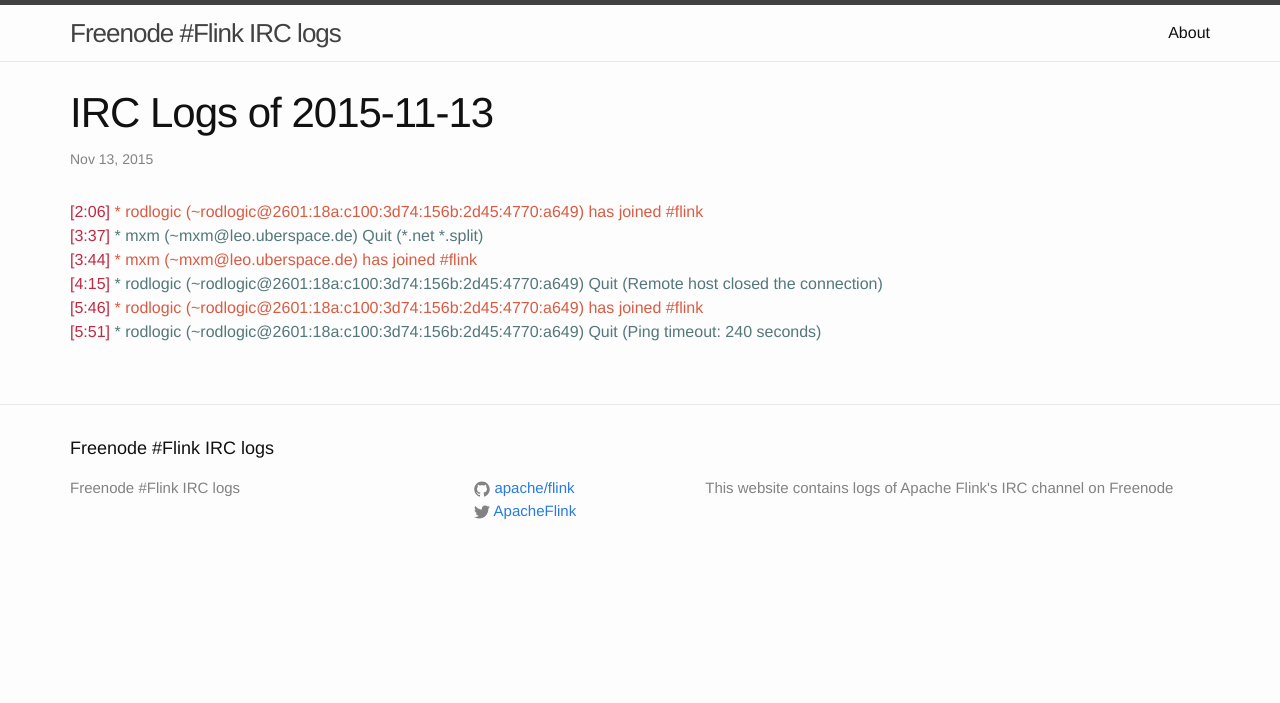
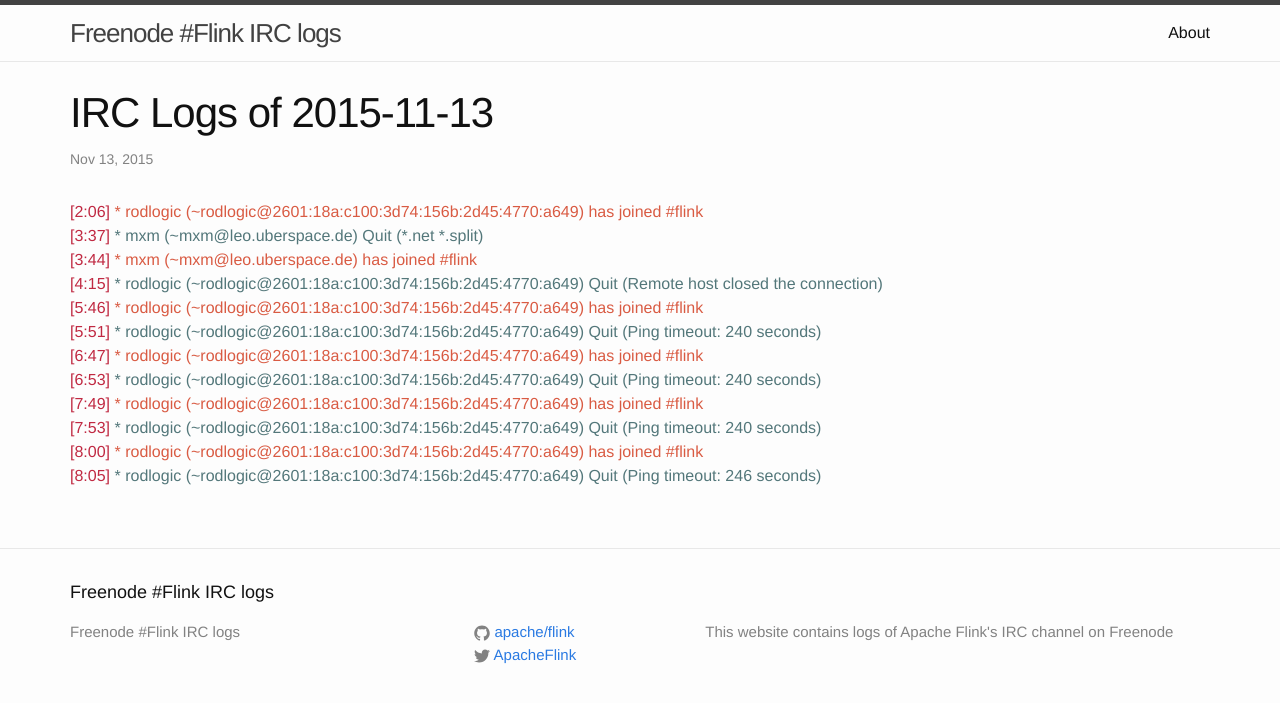
Before and after one commit to flink-irc-logs/flink-irc-logs.github.io, a Jekyll site: the page built from _posts/2015-11-13-logs.markdown, in a window 1280 px wide. Shown: the top 703 px of the page. Built offline with Jekyll 4.4.1, drawn with Linux system fonts in a browser that asks for light colours.

Commit message:
Update of the logs on Fri Nov 13 08:20:43 CET 2015

```diff
--- a/_posts/2015-11-13-logs.markdown
+++ b/_posts/2015-11-13-logs.markdown
@@ -10,3 +10,9 @@
 <span class="irc-date">[4:15]</span> <span class="irc-navy">* rodlogic (~rodlogic@2601:18a:c100:3d74:156b:2d45:4770:a649) Quit (Remote host closed the connection)</span><br />
 <span class="irc-date">[5:46]</span> <span class="irc-green">* rodlogic (~rodlogic@2601:18a:c100:3d74:156b:2d45:4770:a649) has joined #flink</span><br />
 <span class="irc-date">[5:51]</span> <span class="irc-navy">* rodlogic (~rodlogic@2601:18a:c100:3d74:156b:2d45:4770:a649) Quit (Ping timeout: 240 seconds)</span><br />
+<span class="irc-date">[6:47]</span> <span class="irc-green">* rodlogic (~rodlogic@2601:18a:c100:3d74:156b:2d45:4770:a649) has joined #flink</span><br />
+<span class="irc-date">[6:53]</span> <span class="irc-navy">* rodlogic (~rodlogic@2601:18a:c100:3d74:156b:2d45:4770:a649) Quit (Ping timeout: 240 seconds)</span><br />
+<span class="irc-date">[7:49]</span> <span class="irc-green">* rodlogic (~rodlogic@2601:18a:c100:3d74:156b:2d45:4770:a649) has joined #flink</span><br />
+<span class="irc-date">[7:53]</span> <span class="irc-navy">* rodlogic (~rodlogic@2601:18a:c100:3d74:156b:2d45:4770:a649) Quit (Ping timeout: 240 seconds)</span><br />
+<span class="irc-date">[8:00]</span> <span class="irc-green">* rodlogic (~rodlogic@2601:18a:c100:3d74:156b:2d45:4770:a649) has joined #flink</span><br />
+<span class="irc-date">[8:05]</span> <span class="irc-navy">* rodlogic (~rodlogic@2601:18a:c100:3d74:156b:2d45:4770:a649) Quit (Ping timeout: 246 seconds)</span><br />
```
